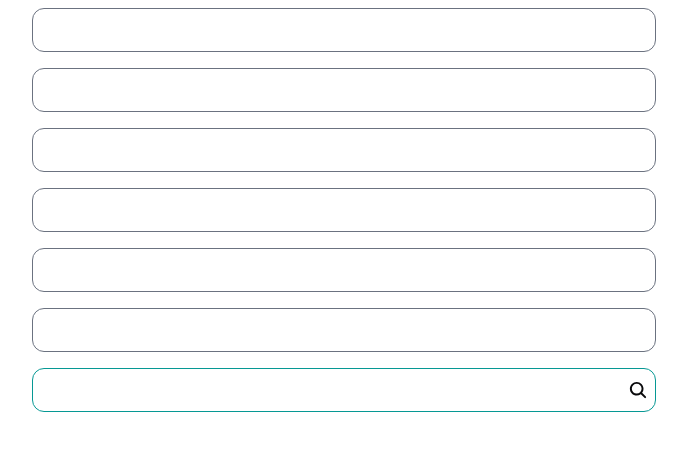
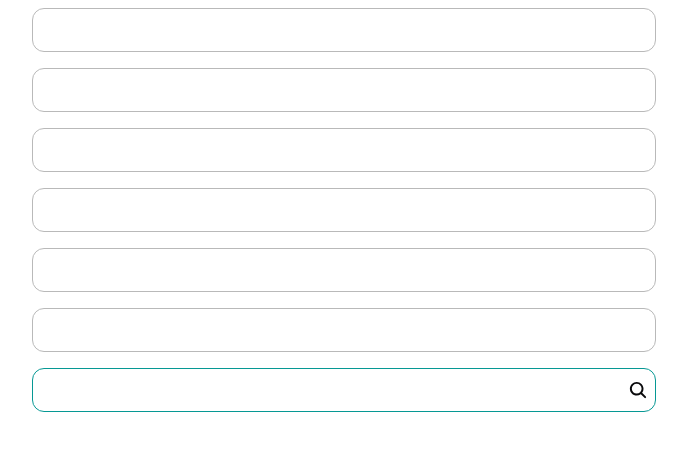
Before and after one commit to KeywordHanaro/KeywordHanaro_FE, a Next.js app: page /comps-test in a window 1280 px wide. Shown: the top 450 px of the page, without its empty margins (296-983 px from the left). Built offline with nearby package versions, Linux system fonts and the light colour scheme.

Commit message:
[design] update invalid&valid font color

```diff
--- a/components/atoms/Inputs.tsx
+++ b/components/atoms/Inputs.tsx
@@ -64,8 +64,8 @@ function DefaultInput(
           type={type}
           className={clsx(
             { classNames },
-            'peer border border-gray-500 px-4 rounded-xl h-11',
-            isTouched && 'invalid:border-errorRed valid:border-hanaPrimary'
+            'peer border border-placeholderGray px-4 rounded-xl h-11',
+            isTouched && 'invalid:border-errorRed invalid:text-errorRed valid:border-hanaPrimary valid:text-hanaPrimary'
           )}
           placeholder={placeHolder}
           onChange={handleChange}
```
